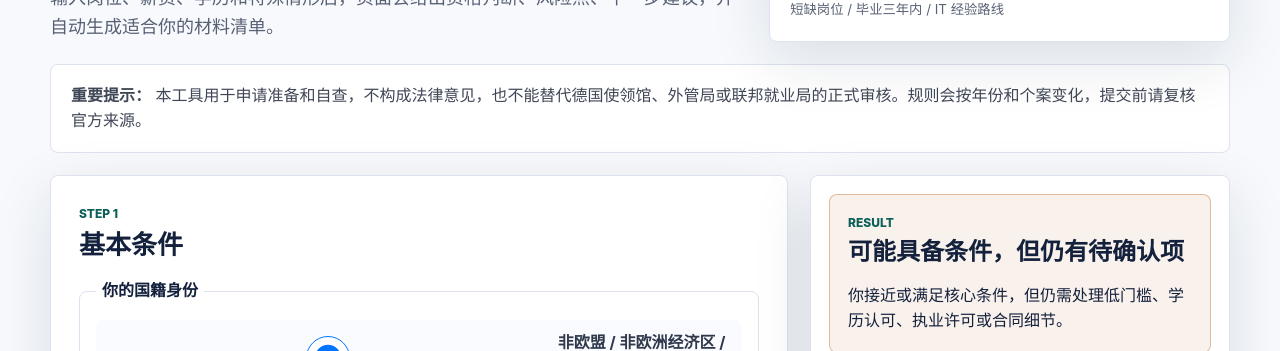
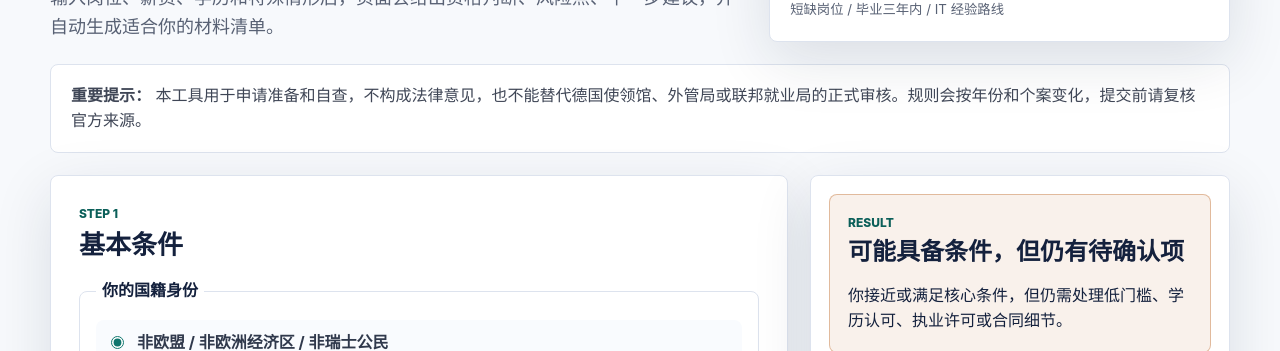
Before and after one commit to Zhuanmala/blue_card, a plain HTML site: page index.html in a window 1280 px wide. Shown: the part 449-800 px from the top of the page. Drawn offline with Linux system fonts and the light colour scheme.

Commit message:
Fix radio and checkbox sizing

```diff
--- a/styles.css
+++ b/styles.css
@@ -315,6 +315,13 @@
   color: var(--ink);
 }
 
+input[type="radio"],
+input[type="checkbox"] {
+  width: auto;
+  min-height: auto;
+  accent-color: var(--accent);
+}
+
 select:focus,
 input:focus,
 button:focus-visible,
```
